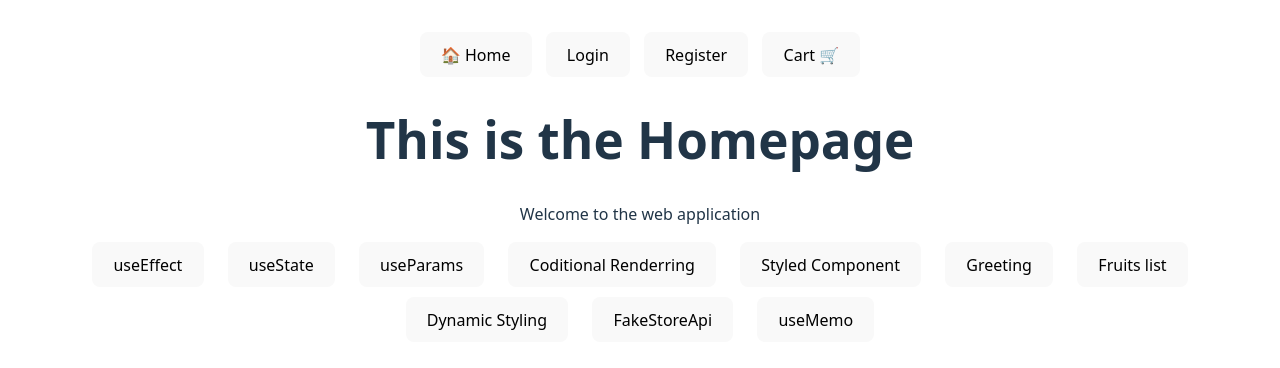
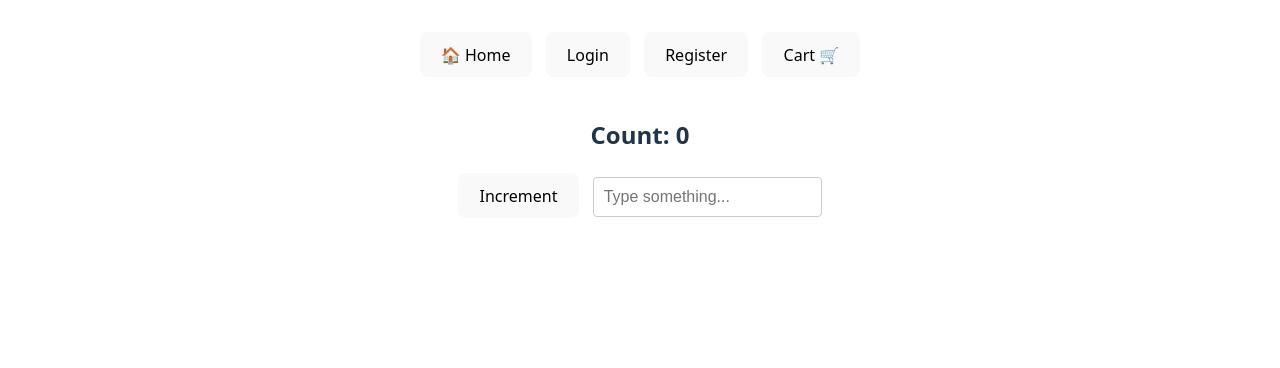
Before and after one commit to AshutoshPatil14/awdiz-react, a React (Vite) app in the folder first-react-app/: page /useCallback in a window 1280 px wide. Before the commit this address led to /. Shown: the top 368 px of the page. Built offline with nearby package versions, Linux system fonts and the light colour scheme.

Commit message:
new hooks like useRef, useCallback, useReducer

```diff
--- a/first-react-app/src/App.jsx
+++ b/first-react-app/src/App.jsx
@@ -19,6 +19,9 @@ import FakeStoreApi from "./pages/06-08/fakeStoreApi";
 import SingleProductApi from "./pages/08-08/singleProductApi";
 import Cart from "./pages/08-08/cart";
 import UseMemo from "./pages/10-08/useMemo";
+import UseRef from "./pages/13-08/useRef";
+import UseCallback from "./pages/13-08/useCallback";
+import UseReducer from "./pages/13-08/useReducer";
 
 function App() {
   // const [count, setCount] = useState(0)
@@ -49,6 +52,10 @@ function App() {
         />
         <Route path="/cart" element={<Cart />} />
         <Route path="/useMemo" element={<UseMemo />} />
+        <Route path="/useRef" element={<UseRef />} />
+        <Route path="/useCallback" element={<UseCallback />} />
+        <Route path="/useReducer" element={<UseReducer />} />
+
 
 
         <Route path="*" element={<PageNotFound />} />
--- /dev/null
+++ b/first-react-app/src/pages/13-08/useCallback.jsx
@@ -0,0 +1,33 @@
+import React, { useCallback, useState } from 'react'
+
+const UseCallback = () => {
+  const [count, setCount] = useState(0);
+  const [text, setText] = useState("");
+
+  // This function will be memoized and only recreated when `count` changes
+  const increment = useCallback(() => {
+    setCount((prev) => prev + 1);
+  }, []);
+
+  return (
+    <div style={{ padding: 20 }}>
+      <h2>Count: {count}</h2>
+      <Button onClick={increment}>Increment</Button>
+
+      <input
+        type="text"
+        placeholder="Type something..."
+        value={text}
+        onChange={(e) => setText(e.target.value)}
+      />
+    </div>
+  );
+}
+
+function Button({ onClick, children }) {
+  console.log(`Rendering button: ${children}`);
+  return <button onClick={onClick}>{children}</button>;
+}
+
+
+export default UseCallback
--- /dev/null
+++ b/first-react-app/src/pages/13-08/useReducer.jsx
@@ -0,0 +1,33 @@
+import React, { useReducer } from 'react'
+
+const UseReducer = () => {
+      // Step 2: Initialize with reducer and initial state
+
+      const [state, dispatch] = useReducer(reducer, { count: 0 });
+
+  return (
+    <div style={{ padding: 20 }}>
+      <h2>Count: {state.count}</h2>
+      {/* Step 3: Dispatch actions */}
+      <button onClick={() => dispatch({ type: "increment" })}>+</button>
+      <button onClick={() => dispatch({ type: "decrement" })}>-</button>
+      <button onClick={() => dispatch({ type: "reset" })}>Reset</button>
+    </div>
+  );
+}
+
+// Step 1: Define the reducer function
+function reducer(state, action) {
+  switch (action.type) {
+    case "increment":
+      return { count: state.count + 1 };
+    case "decrement":
+      return { count: state.count - 1 };
+    case "reset":
+      return { count: 0 };
+    default:
+      return state;
+  }
+}
+
+export default UseReducer
--- /dev/null
+++ b/first-react-app/src/pages/13-08/useRef.jsx
@@ -0,0 +1,19 @@
+import React, { useState ,useRef } from 'react'
+
+
+const UseRef = () => {
+  const [count, setCount] = useState(0);
+  const renderCount = useRef(0); // Doesn't cause re-render when updated
+
+  renderCount.current += 1;
+
+  return (
+    <div style={{ padding: 20 }}>
+      <p>Count: {count}</p>
+      <p>Component rendered {renderCount.current} times</p>
+      <button onClick={() => setCount(count + 1)}>Increment</button>
+    </div>
+  );
+}
+
+export default UseRef
--- a/first-react-app/src/pages/28-07/home.jsx
+++ b/first-react-app/src/pages/28-07/home.jsx
@@ -19,6 +19,10 @@ function Home() {
         <button onClick={() => nav("/dynamic-styling")}>Dynamic Styling</button>
         <button onClick={() => nav("/fake-store-api")}>FakeStoreApi</button>
         <button onClick={() => nav("/useMemo")}>useMemo</button>
+        <button onClick={() => nav("/useRef")}>useRef</button>
+        <button onClick={() => nav("/useCallback")}>useCallback</button>
+        <button onClick={() => nav("/useReducer")}>useReducer</button>
+
 
 
       </div>
```
